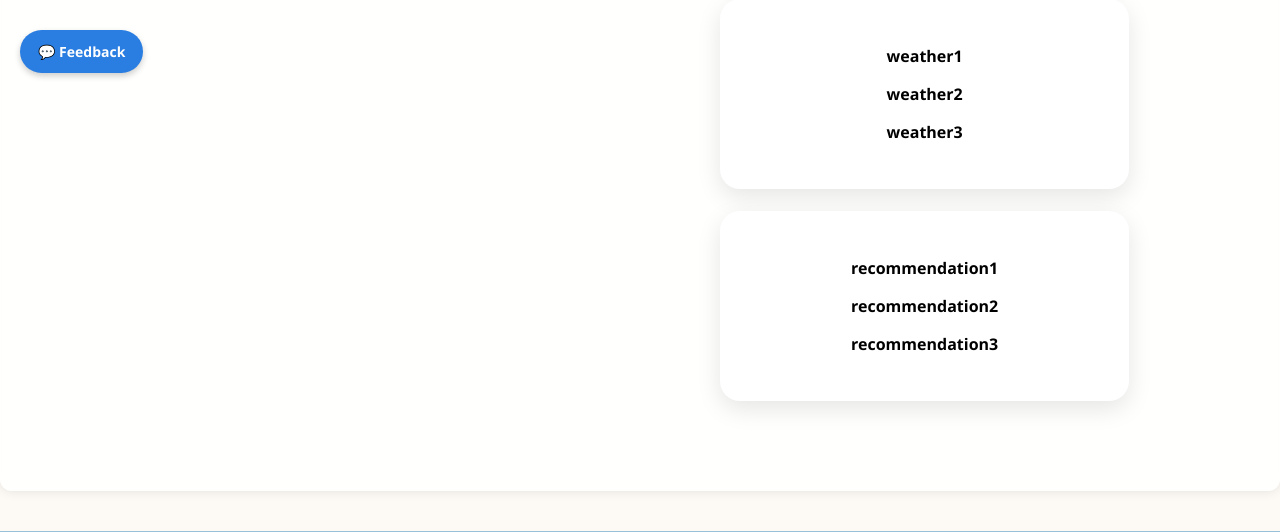
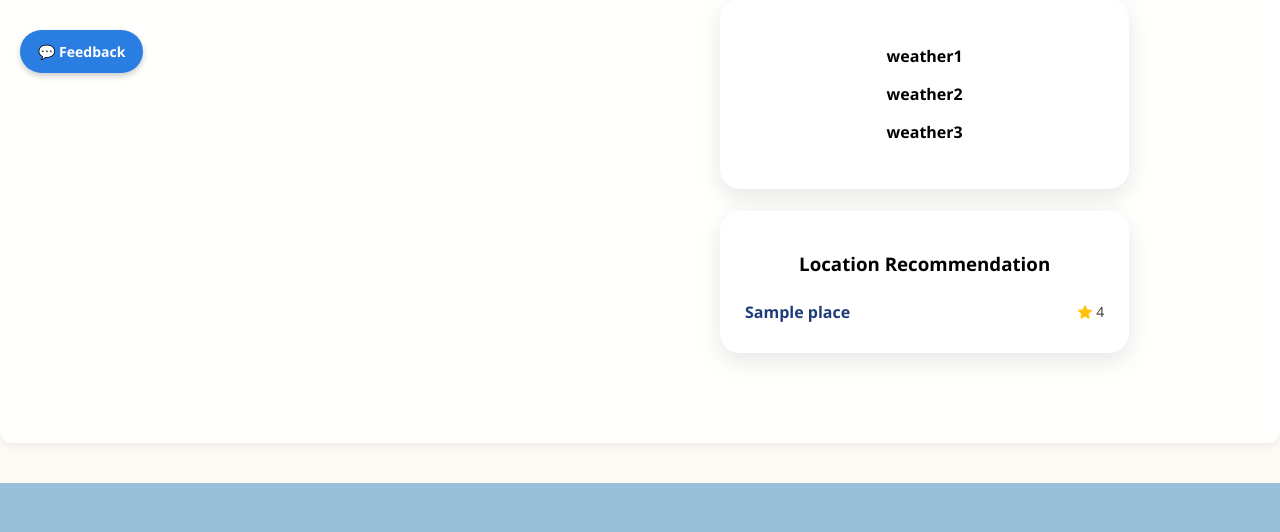
Before and after one commit to steve0joo/TravelMate, a Django app: template trips/templates/trips/trip_detail.html in a window 1280 px wide. Shown: the part 707-1239 px from the top of the page. Run offline with Django 3.2, Linux system fonts and the light colour scheme; the template is opened without the code that fills it: most values are stand-ins (such as "Sample title", 1, 10 or a date in 2020); grey boxes marked "Sample" are stand-in pictures.

Commit message:
Added location recommendation function using Google Places API

```diff
--- a/trips/templates/trips/trip_detail.html
+++ b/trips/templates/trips/trip_detail.html
@@ -179,9 +179,28 @@
             </div>
             <br>
             <div class="recommendation-card">
-                <p><strong>recommendation1</strong></p>
-                <p><strong>recommendation2</strong></p>
-                <p><strong>recommendation3</strong></p>
+                <h3 style="margin: 10px; padding-bottom: 15px">Location Recommendation</h3>
+                {% if recommendations %}
+                    {% for place in recommendations %}
+                        <div style="display: flex; justify-content: space-between; align-items: center;">
+                            <p style="margin: 0; font-weight: 600; color: #1d3c78;">
+                                <a href="https://www.google.com/maps/search/?api=1&query={{ place.name|urlencode }}"
+                                   target="_blank"
+                                   style="text-decoration: none; color: #1d3c78;">
+                                    {{ place.name }}
+                                </a>
+                            </p>
+                            <div style="display: flex; align-items: center; gap: 4px;">
+                                <img src="{% static 'icons/star.png' %}" alt="Star" style="width: 14px;">
+                                <span style="font-size: 14px; color: #444;">{{ place.rating }}</span>
+                            </div>
+                        </div>
+                        {% if not forloop.last %}
+                            <hr>{% endif %}
+                    {% endfor %}
+                {% else %}
+                    <p>No recommendations found.</p>
+                {% endif %}
             </div>
         </div>
     </div>
```
Also changed, not shown: trips/views.py (+8 -1 lines), db.sqlite3, users/static/icons/star.png (added).
